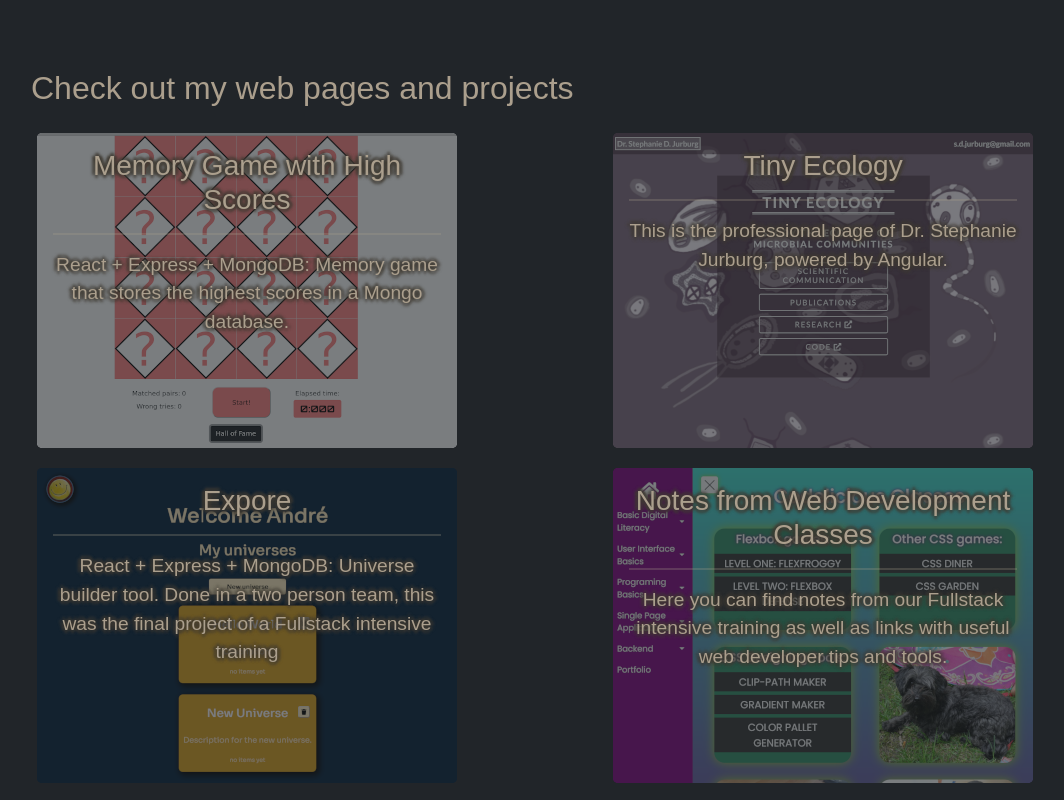
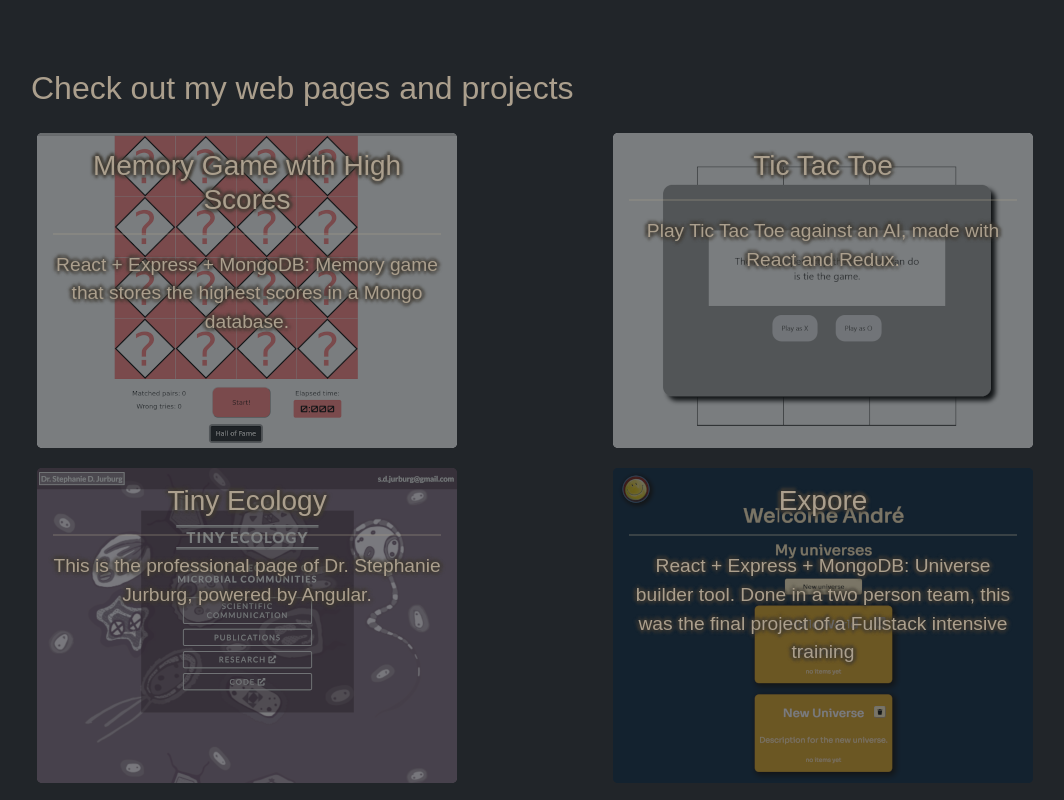
Before and after one commit to andreglock/andreglock.github.io, a React (Create React App) app: page / in a window 1280 px wide. Shown: the part 840-1640 px from the top of the page, without its empty margins (105-1169 px from the left). Built offline with nearby package versions, Linux system fonts and the light colour scheme.

Commit message:
add tictactoe

```diff
--- a/src/sections/Projects.tsx
+++ b/src/sections/Projects.tsx
@@ -1,5 +1,6 @@
 import ProjectFrame from '../components/ProjectFrame';
 import memoryHigh from '../images/memoryHighscores.png';
+import tictactoe from '../images/tictactoe.png';
 import drCarrot from '../images/drCarrot.png';
 import expore from '../images/expore.png';
 import wdClasses from '../images/wdClasses.png';
@@ -20,6 +21,12 @@ export default function Projects () {
 				title={'Memory Game with High Scores'}
 				description={'React + Express + MongoDB: Memory game that stores the highest \
 					scores in a Mongo database.'}
+			/>
+			<ProjectFrame
+				image={tictactoe}
+				link={'https://andreglock.github.io/tictactoe/'}
+				title={'Tic Tac Toe'}
+				description={'Play Tic Tac Toe against an AI, made with React and Redux.'}
 			/>
 			<ProjectFrame
 				image={drCarrot}
```
Also changed, not shown: src/images/tictactoe.png (added).
